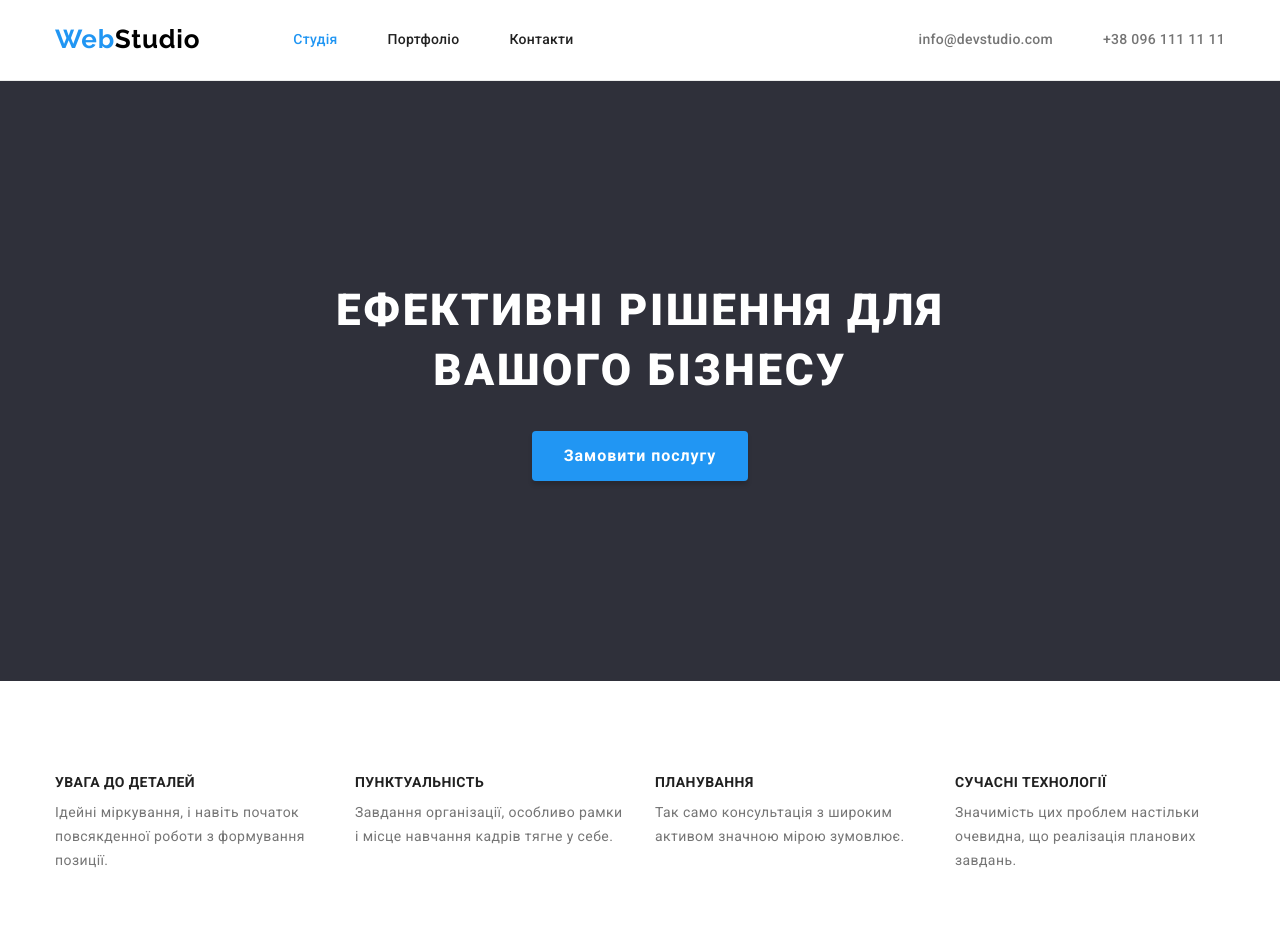
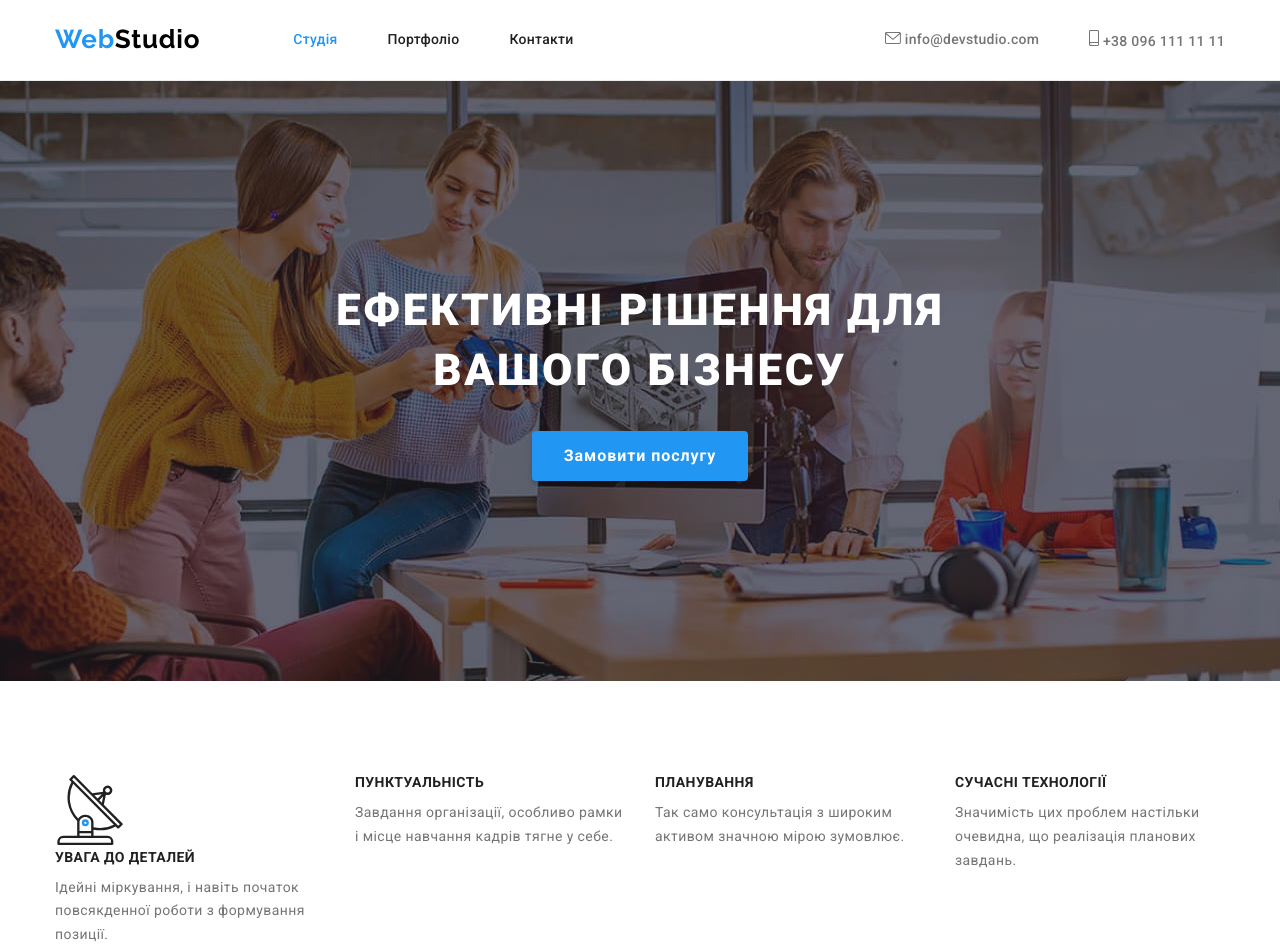
Before and after one commit to marinamelnik1105/goit-markup-hw-04, a plain HTML site: page index.html in a window 1280 px wide. Shown: the top 950 px of the page. Drawn offline with nearby package versions, Linux system fonts and the light colour scheme.

Commit message:
htyjthergf

```diff
--- a/css/styles.css
+++ b/css/styles.css
@@ -144,10 +144,21 @@ body {
 
 /* HERO */
 .hero {
+    min-width: 1600;
+    height: 600px;
+    margin-left: auto;
+    margin-right: auto;
     padding-top: 200px;
     padding-bottom: 200px;
-    background-color: var(--fon-teme-dark);
+    background-color:#C4C4C4;
     text-align: center;
+    background-image: linear-gradient(rgba(47, 48, 58, 0.4),rgba(47, 48, 58, 0.4)),
+    url(../images/hero.jpg);
+    background-repeat: no-repeat;
+    background-position: center;
+    background-size: cover;
+
+
 }
 
 .hero-title {
@@ -203,6 +214,11 @@ body {
 }
 
 /* ADVANTAGES */
+.icon-advantages{
+
+    /* background-position: center;
+    background-repeat:no-repeat; */
+}
 .section {
     padding-top: 94px;
     padding-bottom: 94px;
--- a/index.html
+++ b/index.html
@@ -34,10 +34,19 @@
       </nav>
       <ul class="list-contacts">
         <li class="nav-item">
-          <a href="mailto:info@devstudio.com" class="list-contacts-item item">info@devstudio.com</a>
+
+          <a href="mailto:info@devstudio.com" class="list-contacts-item item" aria-label="емайл">
+            <svg class="icon-contacts" width="16" height="12">
+              <use href="./images/sprite.svg#icon-mail"></use>
+            </svg>
+            info@devstudio.com</a>
         </li>
         <li class="nav-item">
-          <a href="tel:+380961111111" class="list-contacts-item item">+38 096 111 11 11</a>
+          <a href="tel:+380961111111" class="list-contacts-item item">
+            <svg class="icon-contacts" width="10" height="16">
+              <use href="./images/sprite.svg#icon-smartphone"></use>
+            </svg>
+            +38 096 111 11 11</a>
         </li>
       </ul>
     </div>
@@ -55,6 +64,9 @@
         <h2 class="visually-hidden">Наші особливості</h2>
         <ul class="advantages-list">
           <li class="advantage-item">
+            <svg class="icon-advantages" width="70" height="70">
+              <use href="./images/sprite.svg#icon-antenna"></use>
+            </svg>
             <h3 class="advantage-title">Увага до деталей</h3>
             <p class="advantage-text">
               Ідейні міркування, і навіть початок повсякденної роботи з
@@ -138,6 +150,12 @@
         </ul>
       </div>
     </section>
+    <section class="customers">
+      <div class="container">
+        <h2 class="title">Постійні клієнти</h2>
+
+      </div>
+    </section>
   </main>
   <footer class="end">
     <div class="container">
```
Also changed, not shown: images/hero.jpg (added), images/sprite.svg (added).
